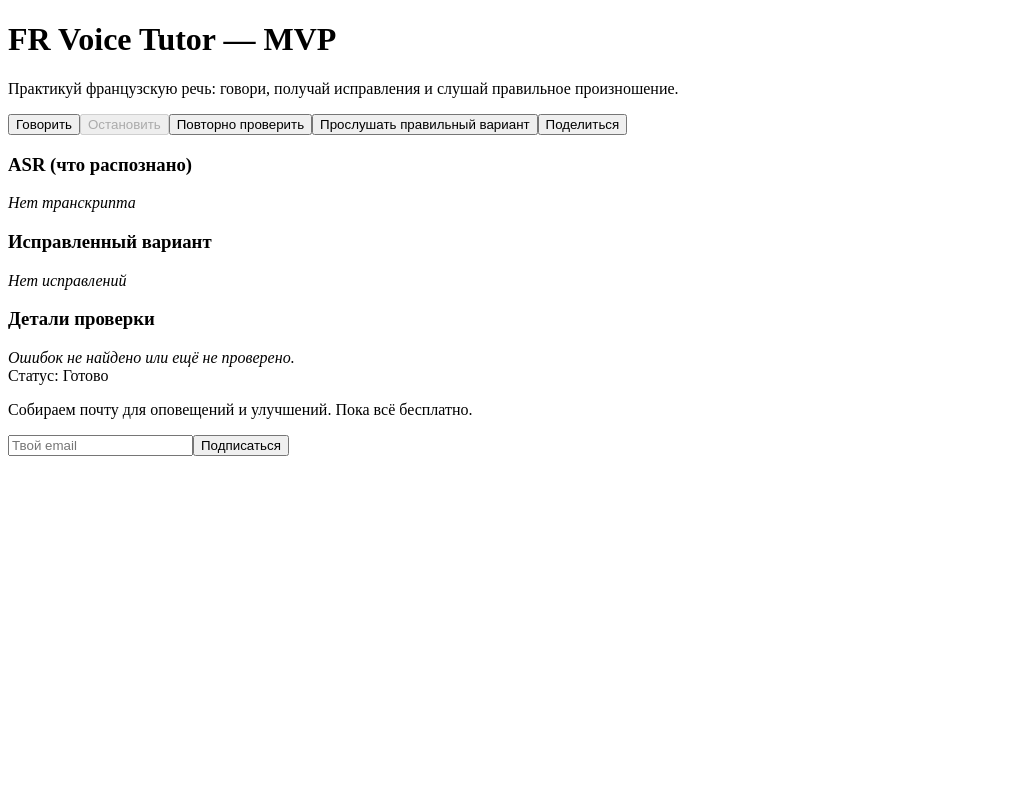
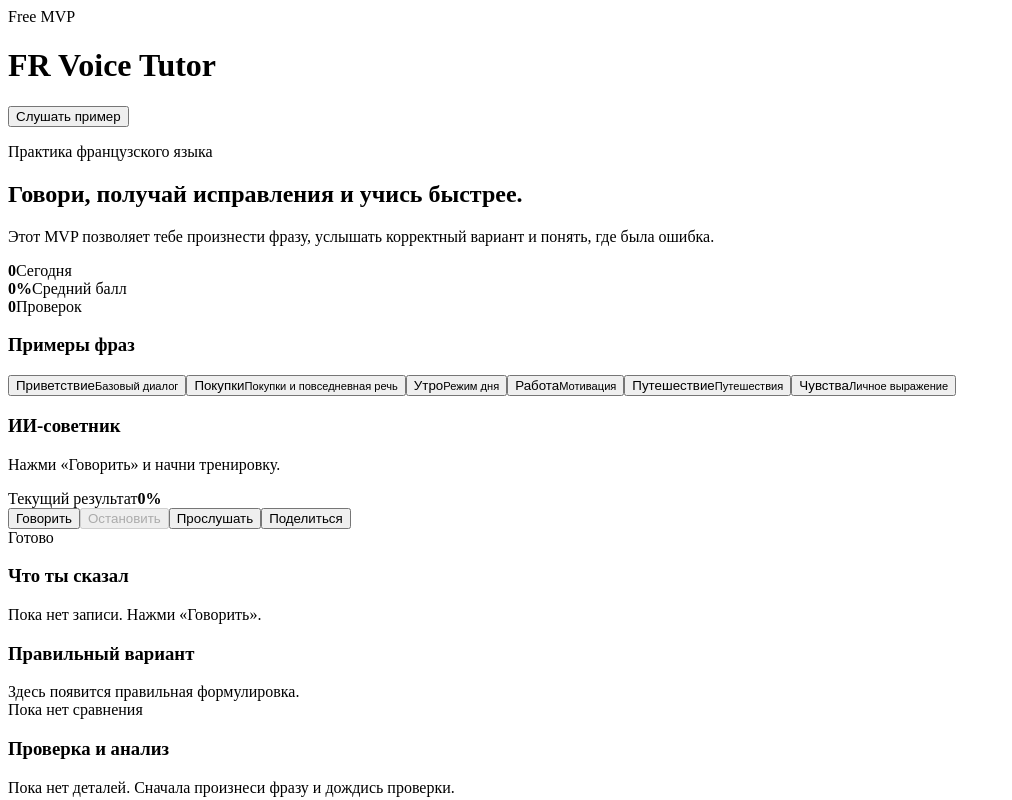
Before and after one commit to gochatsulaia/fr-voice-tutor-mvp, a React (Vite) app: page / in a window 1280 px wide. Shown: the top 800 px of the page, without its empty margins (0-1012 px from the left). Built offline with nearby package versions, Linux system fonts and the light colour scheme; the HTML template or start-up script is replaced by a standard one.

Commit message:
Second iteration: improved French voice tutor with coaching, stats, and better UX

```diff
--- a/src/App.jsx
+++ b/src/App.jsx
@@ -1,6 +1,128 @@
-import React, { useState, useRef } from 'react'
+import React, { useState, useRef, useEffect } from 'react'
 
 const LANG = 'fr-FR'
+
+const SAMPLE_PHRASES = [
+  { id: 1, label: 'Приветствие', text: 'Bonjour, comment ça va ?', accent: 'Базовый диалог' },
+  { id: 2, label: 'Покупки', text: 'Je voudrais un café, s’il vous plaît.', accent: 'Покупки и повседневная речь' },
+  { id: 3, label: 'Утро', text: 'Je me lève tôt et je prends le petit-déjeuner.', accent: 'Режим дня' },
+  { id: 4, label: 'Работа', text: 'Je travaille bien et j’apprends le français tous les jours.', accent: 'Мотивация' },
+  { id: 5, label: 'Путешествие', text: 'Je veux visiter Paris et parler avec des gens locaux.', accent: 'Путешествия' },
+  { id: 6, label: 'Чувства', text: 'Je suis très content d’apprendre le français.', accent: 'Личное выражение' },
+]
+
+const STORAGE_KEYS = {
+  history: 'fr_voice_tutor_history_v2',
+  email: 'fr_voice_tutor_email_v2',
+}
+
+function safeStorageGet(key, fallback) {
+  if (typeof window === 'undefined') return fallback
+  try {
+    const val = localStorage.getItem(key)
+    return val ? JSON.parse(val) : fallback
+  } catch {
+    return fallback
+  }
+}
+
+function safeStorageSet(key, value) {
+  if (typeof window === 'undefined') return
+  try {
+    localStorage.setItem(key, JSON.stringify(value))
+  } catch {
+    // ignore
+  }
+}
+
+function computeScore(transcript, corrected) {
+  const source = (transcript || '').trim()
+  const target = (corrected || '').trim()
+  if (!source && !target) return 0
+  if (!source) return 0
+  if (source === target) return 100
+
+  const normalize = (value) =>
+    value
+      .toLowerCase()
+      .replace(/[^\p{L}\p{N}\s]/gu, '')
+      .split(/\s+/)
+      .filter(Boolean)
+
+  const a = normalize(source)
+  const b = normalize(target)
+  const maxLen = Math.max(a.length, b.length)
+  if (maxLen === 0) return 0
+
+  let same = 0
+  const limit = Math.min(a.length, b.length)
+  for (let i = 0; i < limit; i++) {
+    if (a[i] === b[i]) same += 1
+  }
+
+  const similarity = (same / maxLen) * 100
+  return Math.max(0, Math.min(100, Math.round(similarity)))
+}
+
+function generateCoachAdvice(transcript, corrected, matches) {
+  if (!transcript) {
+    return 'Нажми «Говорить» и попробуй одну короткую фразу.'
+  }
+
+  if (corrected === transcript) {
+    return 'Отлично! Фраза звучит хорошо. Попробуй усложнить её и добавить ещё один глагол или обстоятельство.'
+  }
+
+  const list = []
+  const text = (matches || []).map(m => (m.message || '')).join(' ').toLowerCase()
+
+  if (text.includes('article') || text.includes('determin')) {
+    list.push('Проверь артикли: le, la, les, un, une — они очень важны в французском.')
+  }
+  if (text.includes('verb') || text.includes('conjug')) {
+    list.push('Проверь форму глагола: часто ошибка в окончании или в согласовании с подлежащим.')
+  }
+  if (text.includes('accen') || text.includes('apostrophe') || text.includes('letter')) {
+    list.push('Обрати внимание на ударения и апострофы: в французском они сильно влияют на звучание.')
+  }
+  if (text.includes('singular') || text.includes('plural') || text.includes('gender')) {
+    list.push('Проверь род и число: многие ошибки появляются в окончании прилагательных и существительных.')
+  }
+  if (list.length === 0) {
+    list.push('Повторяй короткую фразу 2–3 раза. Главное — замедлить темп и разделить слова по слогам.')
+    list.push('Сфокусируйся на произношении гласных: a, e, i, o, u и носовых звуков.')
+  }
+
+  return list.join(' ')
+}
+
+function applyCorrections(text, matches) {
+  if (!text) return ''
+  if (!matches || matches.length === 0) return text
+
+  const sorted = [...matches].sort((a, b) => (a.offset || 0) - (b.offset || 0))
+  let output = ''
+  let cursor = 0
+
+  for (const item of sorted) {
+    const start = item.offset || 0
+    const length = item.length || 0
+    const replacement =
+      (item.replacements && item.replacements[0] && item.replacements[0].value) || text.slice(start, start + length)
+
+    if (start >= cursor) {
+      output += text.slice(cursor, start)
+      output += replacement
+      cursor = start + length
+    }
+  }
+
+  if (cursor < text.length) {
+    output += text.slice(cursor)
+  }
+
+  return output
+}
 
 export default function App() {
   const [listening, setListening] = useState(false)
@@ -9,18 +131,36 @@ export default function App() {
   const [matches, setMatches] = useState([])
   const [status, setStatus] = useState('Готово')
   const [error, setError] = useState(null)
+  const [selectedPhrase, setSelectedPhrase] = useState(SAMPLE_PHRASES[0].text)
+  const [score, setScore] = useState(0)
+  const [history, setHistory] = useState([])
+  const [coachAdvice, setCoachAdvice] = useState('Нажми «Говорить» и начни тренировку.')
   const recognitionRef = useRef(null)
+
+  useEffect(() => {
+    const saved = safeStorageGet(STORAGE_KEYS.history, [])
+    setHistory(saved)
+  }, [])
 
   function supportsSpeechRecognition() {
     return !!(window.SpeechRecognition || window.webkitSpeechRecognition)
   }
 
+  function pushHistory(entry) {
+    const prev = safeStorageGet(STORAGE_KEYS.history, [])
+    const next = [entry, ...prev].slice(0, 8)
+    safeStorageSet(STORAGE_KEYS.history, next)
+    setHistory(next)
+  }
+
   function startRecording() {
     setError(null)
+
     if (!supportsSpeechRecognition()) {
-      setError('SpeechRecognition не поддерживается в этом браузере')
+      setError('SpeechRecognition не поддерживается в этом браузере. Попробуй Chrome или Edge.')
       return
     }
+
     const SpeechRecognition = window.SpeechRecognition || window.webkitSpeechRecognition
     const recognition = new SpeechRecognition()
     recognition.lang = LANG
@@ -32,22 +172,22 @@ export default function App() {
       setStatus('Слушаю... говори 5–15 секунд')
     }
 
-    recognition.onresult = (event) => {
-      const text = event.results[0][0].transcript
-      setTranscript(text)
+    recognition.onresult = async (event) => {
+      const nextText = event.results[event.results.length - 1][0].transcript
+      setTranscript(nextText)
       setStatus('Обрабатываю текст...')
-      checkGrammar(text)
+      await checkGrammar(nextText)
     }
 
     recognition.onerror = (e) => {
       setError('Ошибка распознавания: ' + e.error)
       setListening(false)
-      setStatus('Ошибка')
+      setStatus('Ошибка распознавания')
     }
 
     recognition.onend = () => {
       setListening(false)
-      if (status === 'Слушаю... говори 5–15 секунд') setStatus('Готово')
+      setStatus((current) => current === 'Слушаю... говори 5–15 секунд' ? 'Готово' : current)
     }
 
     recognitionRef.current = recognition
@@ -67,167 +207,278 @@ export default function App() {
       params.append('text', text)
       params.append('language', 'fr')
 
-      const res = await fetch('https://api.languagetool.org/v2/check', {
+      const response = await fetch('https://api.languagetool.org/v2/check', {
         method: 'POST',
         headers: { 'Content-Type': 'application/x-www-form-urlencoded' },
         body: params.toString(),
       })
 
-      if (!res.ok) {
-        throw new Error('LanguageTool API error ' + res.status)
+      let matchesList = []
+      let correctedText = text
+
+      if (response.ok) {
+        const data = await response.json()
+        matchesList = data.matches || []
+        correctedText = applyCorrections(text, matchesList)
+      } else {
+        correctedText = text
+        matchesList = []
       }
 
-      const data = await res.json()
-      setMatches(data.matches || [])
-      const correctedText = applyCorrections(text, data.matches || [])
+      const nextScore = computeScore(text, correctedText)
+      setMatches(matchesList)
       setCorrected(correctedText)
+      setScore(nextScore)
+      setCoachAdvice(generateCoachAdvice(text, correctedText, matchesList))
       setStatus('Готово')
+
+      pushHistory({
+        transcript: text,
+        corrected: correctedText,
+        score: nextScore,
+        ts: Date.now(),
+      })
     } catch (err) {
       console.error(err)
       setError('Ошибка проверки: ' + err.message)
-      setStatus('Ошибка')
+      setStatus('Ошибка проверки')
     }
   }
 
-  function applyCorrections(text, matches) {
-    if (!matches || matches.length === 0) return text
-    // Sort by offset
-    const sorted = [...matches].sort((a, b) => a.offset - b.offset)
-    let out = ''
-    let cursor = 0
-    for (const m of sorted) {
-      const start = m.offset
-      const len = m.length
-      if (cursor <= start) {
-        out += text.slice(cursor, start)
-        const replacement = (m.replacements && m.replacements[0] && m.replacements[0].value) || text.slice(start, start + len)
-        out += replacement
-        cursor = start + len
-      }
-    }
-    if (cursor < text.length) out += text.slice(cursor)
-    return out
-  }
-
   function speak(text) {
+    if (!text) return
     if (!('speechSynthesis' in window)) {
       setError('SpeechSynthesis не поддерживается в этом браузере')
       return
     }
-    const ut = new SpeechSynthesisUtterance(text)
-    ut.lang = LANG
+
+    const utterance = new SpeechSynthesisUtterance(text)
+    utterance.lang = LANG
     const voices = speechSynthesis.getVoices()
-    // Try to choose a French voice
-    const voice = voices.find(v => v.lang && v.lang.startsWith('fr'))
-    if (voice) ut.voice = voice
+    const frenchVoice = voices.find((voice) => voice.lang && voice.lang.toLowerCase().startsWith('fr'))
+    if (frenchVoice) utterance.voice = frenchVoice
+
     speechSynthesis.cancel()
-    speechSynthesis.speak(ut)
+    speechSynthesis.speak(utterance)
   }
 
   function renderDiff(orig, corr) {
-    const a = orig.trim().split(/\s+/)
-    const b = corr.trim().split(/\s+/)
+    const a = (orig || '').trim().split(/\s+/).filter(Boolean)
+    const b = (corr || '').trim().split(/\s+/).filter(Boolean)
     const len = Math.max(a.length, b.length)
     const parts = []
+
     for (let i = 0; i < len; i++) {
       const wa = a[i] || ''
       const wb = b[i] || ''
       if (!wa && wb) {
-        parts.push(<span key={i} className="added">{wb} </span>)
+        parts.push(<span key={`add-${i}`} className="diff-added">{wb} </span>)
       } else if (wa && !wb) {
-        parts.push(<span key={i} className="removed">{wa} </span>)
+        parts.push(<span key={`rem-${i}`} className="diff-removed">{wa} </span>)
       } else if (wa === wb) {
-        parts.push(<span key={i} className="same">{wa} </span>)
+        parts.push(<span key={`same-${i}`} className="diff-same">{wa} </span>)
       } else {
-        parts.push(<span key={i} className="changed">{wb} </span>)
+        parts.push(<span key={`chg-${i}`} className="diff-changed">{wb} </span>)
       }
     }
-    return parts
+
+    return parts.length ? parts : <span className="muted">Пока нет сравнения</span>
   }
 
   async function shareResult() {
-    const summary = `Я сказал: ${transcript}\nИсправлено: ${corrected}`
+    const summary = `Я сказал: ${transcript}\nИсправлено: ${corrected}\nОценка: ${score}/100`
+
     if (navigator.share) {
       try {
         await navigator.share({ title: 'FR Voice Tutor', text: summary })
       } catch (e) {
         console.error(e)
       }
-    } else if (navigator.clipboard) {
+      return
+    }
+
+    if (navigator.clipboard) {
       await navigator.clipboard.writeText(summary)
       alert('Результат скопирован в буфер обмена')
-    } else {
+      return
+    }
+
     prompt('Скопируй результат:', summary)
   }
+
+  function saveEmail() {
+    const input = document.getElementById('email-input')
+    const email = input ? input.value : ''
+    if (!email || !email.includes('@')) {
+      alert('Введите корректный email')
+      return
     }
 
+    const prev = safeStorageGet(STORAGE_KEYS.email, [])
+    const next = [...prev, { email, ts: Date.now() }]
+    safeStorageSet(STORAGE_KEYS.email, next)
+    input.value = ''
+    alert('Спасибо! Ты подписан на обновления.')
+  }
+
+  const todayCount = history.filter((entry) => {
+    const date = new Date(entry.ts)
+    const now = new Date()
+    return date.toDateString() === now.toDateString()
+  }).length
+
+  const averageScore = history.length
+    ? Math.round(history.reduce((acc, item) => acc + (item.score || 0), 0) / history.length)
+    : 0
+
   return (
-    <div className="container">
-      <h1>FR Voice Tutor — MVP</h1>
-      <p className="lead">Практикуй французскую речь: говори, получай исправления и слушай правильное произношение.</p>
+    <div className="app-shell">
+      <header className="topbar">
+        <div>
+          <span className="pill">Free MVP</span>
+          <h1>FR Voice Tutor</h1>
+        </div>
+        <button className="ghost-btn" onClick={() => speak(corrected || selectedPhrase)}>Слушать пример</button>
+      </header>
 
-      <div className="controls">
-        <button onClick={startRecording} disabled={listening} className="btn primary">Говорить</button>
-        <button onClick={stopRecording} disabled={!listening} className="btn">Остановить</button>
-        <button onClick={() => { if (transcript) checkGrammar(transcript) }} className="btn">Повторно проверить</button>
-        <button onClick={() => speak(corrected || transcript)} className="btn">Прослушать правильный вариант</button>
-        <button onClick={shareResult} className="btn">Поделиться</button>
+      <section className="hero card">
+        <div>
+          <p className="eyebrow">Практика французского языка</p>
+          <h2>Говори, получай исправления и учись быстрее.</h2>
+          <p className="subtext">
+            Этот MVP позволяет тебе произнести фразу, услышать корректный вариант и понять, где была ошибка.
+          </p>
         </div>
 
-      <div className="panel">
-        <div className="panel-block">
-          <h3>ASR (что распознано)</h3>
-          <div className="box">{transcript || <em>Нет транскрипта</em>}</div>
+        <div className="stats-grid">
+          <div className="stat-box">
+            <strong>{todayCount}</strong>
+            <span>Сегодня</span>
+          </div>
+          <div className="stat-box">
+            <strong>{averageScore}%</strong>
+            <span>Средний балл</span>
+          </div>
+          <div className="stat-box">
+            <strong>{history.length}</strong>
+            <span>Проверок</span>
+          </div>
+        </div>
+      </section>
+
+      <section className="practice-row">
+        <div className="card phrase-card">
+          <h3>Примеры фраз</h3>
+          <div className="phrase-list">
+            {SAMPLE_PHRASES.map((phrase) => (
+              <button
+                key={phrase.id}
+                className={`phrase-btn ${selectedPhrase === phrase.text ? 'active' : ''}`}
+                onClick={() => {
+                  setSelectedPhrase(phrase.text)
+                  setTranscript('')
+                  setCorrected('')
+                  setMatches([])
+                  setCoachAdvice(`Попробуй сказать: “${phrase.text}”`)
+                }}
+              >
+                <span>{phrase.label}</span>
+                <small>{phrase.accent}</small>
+              </button>
+            ))}
+          </div>
         </div>
 
-        <div className="panel-block">
-          <h3>Исправленный вариант</h3>
-          <div className="box">{corrected || <em>Нет исправлений</em>}</div>
-          <div className="diff">{renderDiff(transcript || '', corrected || '')}</div>
+        <div className="card coach-card">
+          <h3>ИИ-советник</h3>
+          <p>{coachAdvice}</p>
+          <div className="score-box">
+            <span>Текущий результат</span>
+            <strong>{score}%</strong>
+          </div>
+        </div>
+      </section>
+
+      <section className="card action-card">
+        <div className="controls">
+          <button className="primary-btn" onClick={startRecording} disabled={listening}>
+            {listening ? 'Слушаю...' : 'Говорить'}
+          </button>
+          <button className="secondary-btn" onClick={stopRecording} disabled={!listening}>Остановить</button>
+          <button className="secondary-btn" onClick={() => speak(corrected || selectedPhrase)}>Прослушать</button>
+          <button className="secondary-btn" onClick={shareResult}>Поделиться</button>
         </div>
 
-        <div className="panel-block">
-          <h3>Детали проверки</h3>
-          {matches.length === 0 ? <div className="box"><em>Ошибок не найдено или ещё не проверено.</em></div> : (
-            <ul>
-              {matches.map((m, i) => (
-                <li key={i}><strong>{m.message}</strong> — <em>предложения:</em> {m.replacements && m.replacements.slice(0,3).map(r => r.value).join(', ')}</li>
+        <div className="status-row">
+          <div className="status-tag">{status}</div>
+          {error && <div className="error-tag">{error}</div>}
+        </div>
+      </section>
+
+      <section className="results-grid">
+        <div className="card result-card">
+          <h3>Что ты сказал</h3>
+          <div className="result-box">
+            {transcript || <span className="muted">Пока нет записи. Нажми «Говорить».</span>}
+          </div>
+        </div>
+
+        <div className="card result-card">
+          <h3>Правильный вариант</h3>
+          <div className="result-box corrected-box">
+            {corrected || <span className="muted">Здесь появится правильная формулировка.</span>}
+          </div>
+          <div className="diff-box">{renderDiff(transcript, corrected)}</div>
+        </div>
+      </section>
+
+      <section className="card insights-card">
+        <h3>Проверка и анализ</h3>
+        {matches.length === 0 ? (
+          <p className="muted">Пока нет деталей. Сначала произнеси фразу и дождись проверки.</p>
+        ) : (
+          <ul className="insight-list">
+            {matches.slice(0, 4).map((item, index) => (
+              <li key={`${item.message}-${index}`}>
+                <strong>{item.message}</strong>
+                {item.replacements && item.replacements.length > 0 && (
+                  <span> — возможно: {item.replacements.slice(0, 2).map((r) => r.value).join(', ')}</span>
+                )}
+              </li>
             ))}
           </ul>
         )}
+      </section>
+
+      <section className="card history-card">
+        <h3>История практики</h3>
+        {history.length === 0 ? (
+          <p className="muted">Пока нет записей — начни сегодня с одной короткой фразы.</p>
+        ) : (
+          <div className="history-list">
+            {history.map((item, index) => (
+              <div key={`${item.ts}-${index}`} className="history-item">
+                <div>
+                  <strong>{item.transcript || '—'}</strong>
+                  <small>{new Date(item.ts).toLocaleString('ru-RU')}</small>
                 </div>
+                <span>{item.score}%</span>
               </div>
+            ))}
+          </div>
+        )}
+      </section>
 
-      <div className="status">Статус: {status} {error && <span className="error"> — {error}</span>}</div>
-
-      <footer>
-        <p>Собираем почту для оповещений и улучшений. Пока всё бесплатно.</p>
-        <SignupForm />
+      <footer className="card signup-card">
+        <div>
+          <h3>Бесплатные обновления</h3>
+          <p>Подпишись, чтобы узнавать о новых функциях, бесплатных уроках и улучшениях.</p>
+        </div>
+        <div className="signup-row">
+          <input id="email-input" type="email" placeholder="Твой e-mail" />
+          <button className="primary-btn" onClick={saveEmail}>Подписаться</button>
+        </div>
       </footer>
     </div>
   )
 }
-
-function SignupForm() {
-  const [email, setEmail] = useState('')
-  const [saved, setSaved] = useState(false)
-
-  function save() {
-    if (!email.includes('@')) return alert('Введи корректный email')
-    // На MVP просто сохраняем в localStorage и даём почту через mailto для владельца
-    const list = JSON.parse(localStorage.getItem('emails') || '[]')
-    list.push({ email, ts: Date.now() })
-    localStorage.setItem('emails', JSON.stringify(list))
-    setSaved(true)
-    // Можно открывать почтовый клиент для уведомлений владельцу
-    window.location.href = `mailto:you@example.com?subject=Подписка FR Voice Tutor&body=Добавить ${email}`
-  }
-
-  return (
-    <div className="signup">
-      <input placeholder="Твой email" value={email} onChange={e => setEmail(e.target.value)} />
-      <button onClick={save} className="btn">Подписаться</button>
-      {saved && <div className="note">Спасибо! Мы свяжемся с тобой.</div>}
-    </div>
-  )
-}
```
Also changed, not shown: 1 other file (tests, documents, lock files or other folders). Lines whose indentation alone changed are shown as unchanged.
